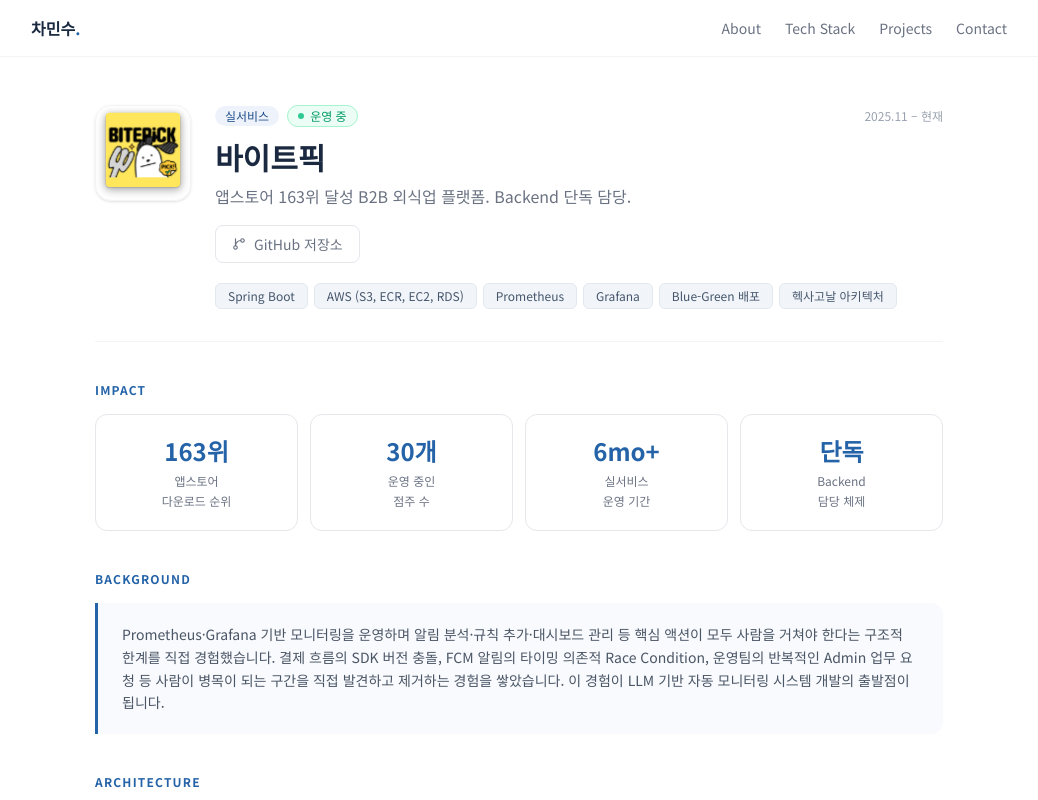
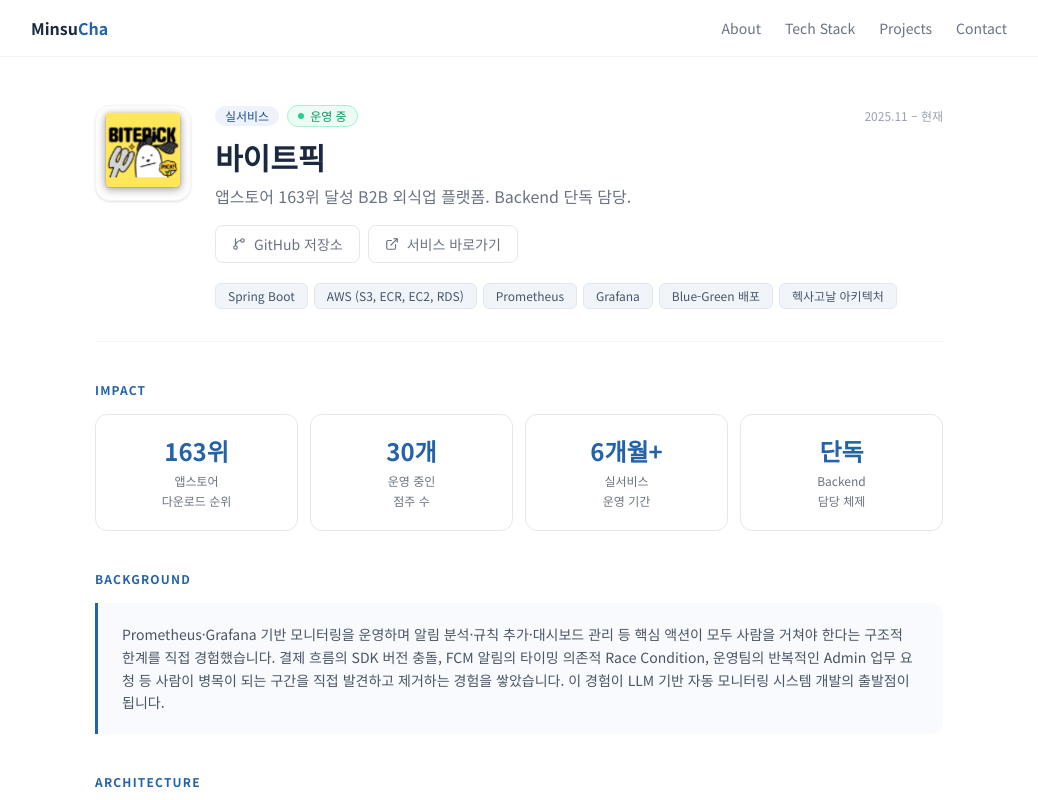
Before and after one commit to Minsu4302/Portfolio, a Next.js app: page /projects/bytepick in a window 1280 px wide. Shown: the top 800 px of the page, without its empty margins (121-1159 px from the left). Built offline with nearby package versions, Linux system fonts and the light colour scheme.

Commit message:
add_detail_v1
Signed-off-by: ChaMinsu <hong@gil.dong>

```diff
--- a/src/components/About.tsx
+++ b/src/components/About.tsx
@@ -1,7 +1,7 @@
 const stats = [
   { num: '163위', label: '앱스토어\n다운로드 순위' },
   { num: '30개', label: '운영 중인\n점주 수' },
-  { num: '6mo+', label: '실서비스\n운영 기간' },
+  { num: '6개월+', label: '실서비스\n운영 기간' },
   { num: '차석', label: '학과 석차' },
 ]
 
--- a/src/components/Hero.tsx
+++ b/src/components/Hero.tsx
@@ -20,7 +20,7 @@
           </h1>
 
           <p className="text-gray-500 text-base leading-relaxed mb-8">
-            앱스토어 163위 달성 실서비스 단독 운영 · LLM 기반 모니터링 자동화 설계·구현
+            앱스토어 163위 달성 실서비스 백엔드 단독 운영 · LLM 기반 모니터링 자동화 설계·구현
           </p>
 
           <div className="flex flex-wrap gap-3">
--- a/src/components/Nav.tsx
+++ b/src/components/Nav.tsx
@@ -3,7 +3,7 @@
     <nav className="sticky top-0 z-50 bg-white/90 backdrop-blur-md border-b border-gray-100">
       <div className="max-w-5xl mx-auto px-6 flex items-center justify-between h-14">
         <a href="/" className="text-base font-700 text-navy">
-          차민수<span className="text-brand">.</span>
+          Minsu<span className="text-brand">Cha</span>
         </a>
         <div className="flex items-center gap-6 text-sm text-gray-500">
           <a href="/#about" className="hover:text-brand transition-colors duration-150">About</a>
--- a/src/components/detail/DetailHero.tsx
+++ b/src/components/detail/DetailHero.tsx
@@ -1,5 +1,5 @@
 import Image from 'next/image'
-import { GitBranch } from 'lucide-react'
+import { ExternalLink, GitBranch } from 'lucide-react'
 import { Project } from '@/data/projects'
 
 interface Props {
@@ -44,16 +44,31 @@
           <h1 className="text-2xl md:text-3xl font-700 text-navy mb-2">{project.name}</h1>
           <p className="text-gray-500 text-base leading-relaxed mb-4">{project.summary}</p>
 
+          {(project.github || project.website) && (
+            <div className="flex flex-wrap gap-2 mb-5">
               {project.github && (
                 <a
                   href={project.github}
                   target="_blank"
                   rel="noopener noreferrer"
-              className="inline-flex items-center gap-2 text-sm text-gray-500 border border-gray-200 rounded-lg px-4 py-2 hover:border-brand hover:text-brand transition-colors duration-200 mb-5"
+                  className="inline-flex items-center gap-2 text-sm text-gray-500 border border-gray-200 rounded-lg px-4 py-2 hover:border-brand hover:text-brand transition-colors duration-200"
                 >
                   <GitBranch size={14} />
                   GitHub 저장소
                 </a>
+              )}
+              {project.website && (
+                <a
+                  href={project.website}
+                  target="_blank"
+                  rel="noopener noreferrer"
+                  className="inline-flex items-center gap-2 text-sm text-gray-500 border border-gray-200 rounded-lg px-4 py-2 hover:border-brand hover:text-brand transition-colors duration-200"
+                >
+                  <ExternalLink size={14} />
+                  서비스 바로가기
+                </a>
+              )}
+            </div>
           )}
 
           <div className="flex flex-wrap gap-1.5">
--- a/src/data/projects.ts
+++ b/src/data/projects.ts
@@ -25,6 +25,7 @@
   summary: string
   image?: string
   github?: string
+  website?: string
   stack: string[]
   stats?: Stat[]
   background: string
@@ -45,11 +46,12 @@
     summary: '앱스토어 163위 달성 B2B 외식업 플랫폼. Backend 단독 담당.',
     image: '/icons/bytepick.svg',
     github: 'https://github.com/Bite-Pick/bitepick-back',
+    website: 'https://www.bitepick.co.kr/',
     stack: ['Spring Boot', 'AWS (S3, ECR, EC2, RDS)', 'Prometheus', 'Grafana', 'Blue-Green 배포', '헥사고날 아키텍처'],
     stats: [
       { num: '163위', label: '앱스토어\n다운로드 순위' },
       { num: '30개', label: '운영 중인\n점주 수' },
-      { num: '6mo+', label: '실서비스\n운영 기간' },
+      { num: '6개월+', label: '실서비스\n운영 기간' },
       { num: '단독', label: 'Backend\n담당 체제' },
     ],
     background: `Prometheus·Grafana 기반 모니터링을 운영하며 알림 분석·규칙 추가·대시보드 관리 등 핵심 액션이 모두 사람을 거쳐야 한다는 구조적 한계를 직접 경험했습니다. 결제 흐름의 SDK 버전 충돌, FCM 알림의 타이밍 의존적 Race Condition, 운영팀의 반복적인 Admin 업무 요청 등 사람이 병목이 되는 구간을 직접 발견하고 제거하는 경험을 쌓았습니다. 이 경험이 LLM 기반 자동 모니터링 시스템 개발의 출발점이 됩니다.`,
```
Lines whose indentation alone changed are shown as unchanged.
